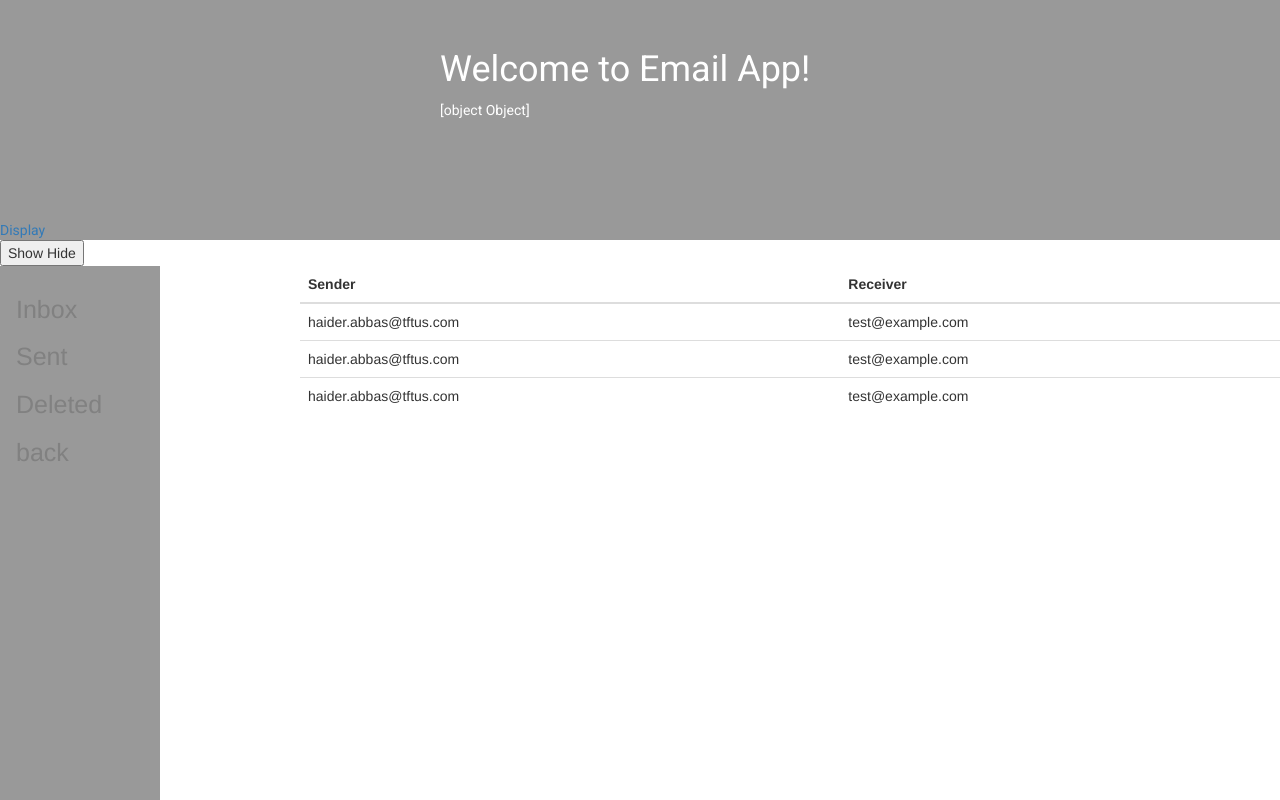
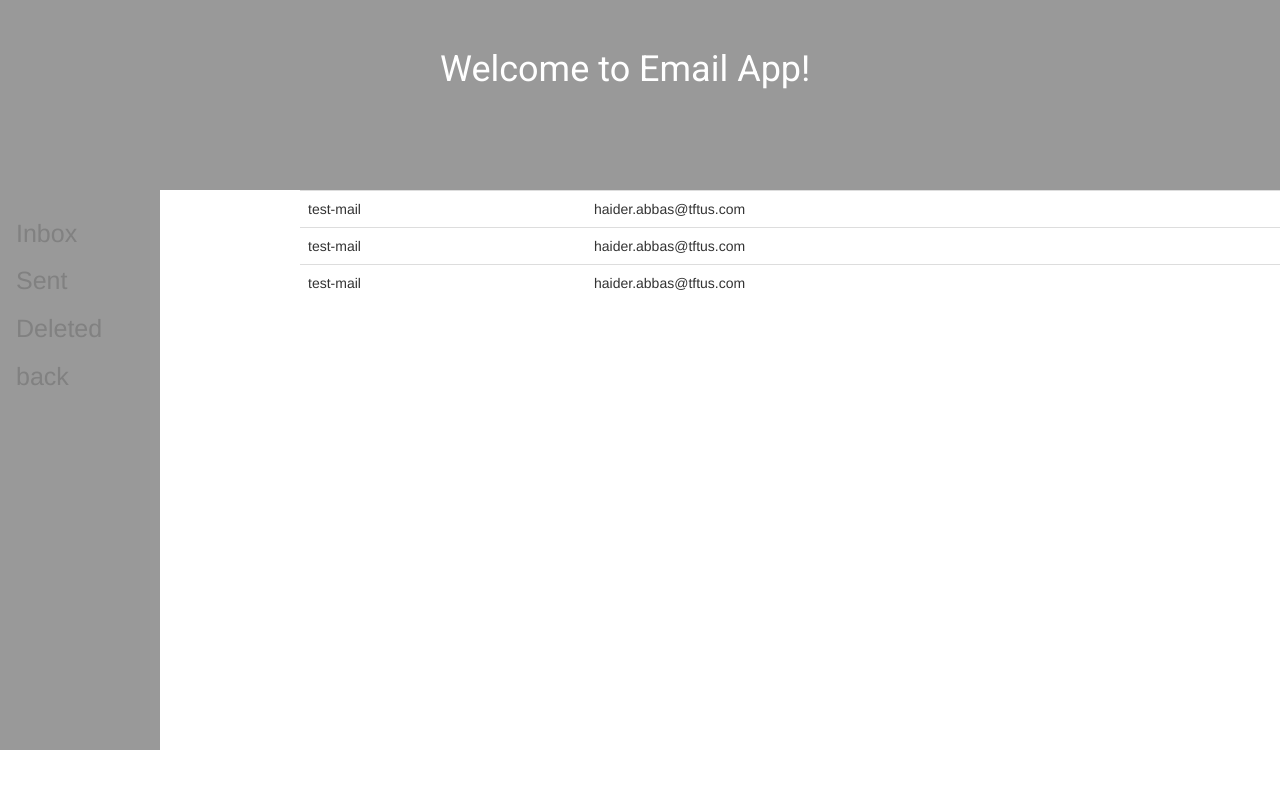
Before and after one commit to Haider93/email-app, an Angular app: page /side_panel in a window 1280 px wide. Built offline with nearby package versions, Linux system fonts and the light colour scheme; sample sign-in values are in the browser's storage.

Commit message:
behaviour subject on logged in email and sign out option

```diff
--- a/src/app/api.service.ts
+++ b/src/app/api.service.ts
@@ -1,5 +1,6 @@
 import { Injectable } from '@angular/core';
 import { HttpClient } from  '@angular/common/http';
+import { BehaviorSubject } from 'rxjs';
 
 @Injectable({
   providedIn: 'root'
@@ -7,10 +8,21 @@ import { HttpClient } from  '@angular/common/http';
 export class ApiService {
 
   API_URL  =  'http://localhost:3000';
+
   constructor(private  httpClient:  HttpClient) { }
+
+  email: string;
+  public _signOutOption: BehaviorSubject<boolean> = new BehaviorSubject<boolean>(false);
+  public _userEmail: BehaviorSubject<string> = new BehaviorSubject<string>(this.email);
+
 
   signUp(email: string, password: string){
     localStorage.setItem("email-app-session",JSON.stringify({"email": email}));
     return  this.httpClient.get(`${this.API_URL}/sign_up/`+email+'/'+password);
 }
+  signIn(email: string, password: string){
+    this.email = email;
+    localStorage.setItem("email-app-session",JSON.stringify({"email": email}));
+    return  this.httpClient.get(`${this.API_URL}/sign_in/`+email+'/'+password);
+  }
 }
--- a/src/app/app.component.html
+++ b/src/app/app.component.html
@@ -106,11 +106,11 @@
         <h1>
           Welcome to {{ title }}!
 		</h1>
-		<p>{{userEmail}}</p>
+		<p ng-bind="userEmail">{{userEmail}}</p>  <a *ngIf="signOutOption" (click)="signOut()" routerLinkActive="active">sign out</a>
 	  </div>
 	  <div class="signup-form"></div>
 	  <nav>
-			<a routerLink="/side_panel" routerLinkActive="active">Display</a>
+			<a routerLink="/side_panel" *ngIf="signOutOption" routerLinkActive="active">Display</a>
 		</nav>
       <router-outlet></router-outlet>
 
--- a/src/app/app.component.ts
+++ b/src/app/app.component.ts
@@ -1,5 +1,6 @@
 import { Component } from '@angular/core';
 import { Router } from '@angular/router';
+import { ApiService } from  './api.service';
 
 @Component({
   selector: 'app-root',
@@ -9,8 +10,10 @@ import { Router } from '@angular/router';
 export class AppComponent {
   title = 'Email App';
   userEmail: string;
-  constructor(public router: Router){
+  signOutOption: boolean;
+  constructor(private  apiService:  ApiService, public router: Router){
     this.router.navigate(['sign_up']);
+    console.log(this.apiService._userEmail);
      var app_session = JSON.parse(localStorage.getItem("email-app-session"));
      if(app_session != null)
      {
@@ -18,12 +21,22 @@ export class AppComponent {
       for(var k in app_session) keys.push(k);
       var val = app_session[k];
       this.userEmail = val;
+      this.signOutOption = true;
      }
+
+     this.apiService._userEmail.subscribe(value => {
+      this.userEmail = value;
+    });
+    this.apiService._signOutOption.subscribe(value => {
+      this.signOutOption = value;
+    });
 
   }
 
   signOut(){
     localStorage.clear();
+    this.apiService._signOutOption.next(false);
+    this.apiService._userEmail.next("");
     this.router.navigate(['sign_in']);
   }
 }
--- a/src/app/folders-panel/folders-panel.component.html
+++ b/src/app/folders-panel/folders-panel.component.html
@@ -6,7 +6,6 @@
 
 <body>
   <div>
-    <input type="button" id="btn1" value="Show Hide" (click)="inbox()" />
     <div class="sidenav">
       <a href="#">Inbox</a>
       <a href="#">Sent</a>
@@ -16,16 +15,16 @@
 
     <div class="main" ng-if="emails">
       <table class="table">
-        <thead>
+        <!-- <thead>
           <tr>
             <th scope="col">Sender</th>
-            <th scope="col">Receiver</th>
+            <th scope="col">Subject</th>
           </tr>
-        </thead>
+        </thead> -->
         <tbody>
           <tr *ngFor="let email of emails">
+                <td>{{email.subject}}</td>
                 <td>{{email.sender}}</td>
-                <td>{{email.receiver}}</td>
           </tr>
         </tbody>
       </table>
--- a/src/app/sign-in/sign-in.component.ts
+++ b/src/app/sign-in/sign-in.component.ts
@@ -16,16 +16,26 @@ export class SignInComponent implements OnInit {
      var keys = [];
     if(app_session != null)
     {
-      for(var k in app_session) keys.push(k);
-      var val = app_session[k];
+      // for(var k in app_session) keys.push(k);
+      // var val = app_session[k];
       this.router.navigate(['/side_panel']);
     }
   }
 
-  userEmail: string
 
   signIn(email,password){
-    this.userEmail = email.value;
+    this.apiService.signIn(email.value,password.value).subscribe((data: any) => {
+      console.log("signed In---",data);
+      this.router.navigate(['/side_panel']);
+      this.apiService._signOutOption.next(true);
+      this.apiService._userEmail.next(email.value);
+    });
+    // var email_id = this.data["email"];
+    //   var pwd = this.data["password"];
+    //   if(email == email_id && password == pwd)
+    //     this.router.navigate(['/side_panel']);
+    //   else
+    //     alert("wrong credentials");
   }
 
 }
--- a/src/app/sign-up/sign-up.component.ts
+++ b/src/app/sign-up/sign-up.component.ts
@@ -18,8 +18,8 @@ export class SignUpComponent implements OnInit {
     var keys = [];
     if(app_session != null)
     {
-      for(var k in app_session) keys.push(k);
-      var val = app_session[k];
+      // for(var k in app_session) keys.push(k);
+      // var val = app_session[k];
       this.router.navigate(['/side_panel']);
     }
   }
@@ -35,6 +35,8 @@ export class SignUpComponent implements OnInit {
       this.apiService.signUp(email.value,password.value).subscribe((data:  string) => {
         this.signUpToken  =  data;
       });
+      this.apiService._signOutOption.next(true);
+      this.apiService._userEmail.next(email.value);
       this.router.navigate(['/side_panel']);
     }
   }
```
